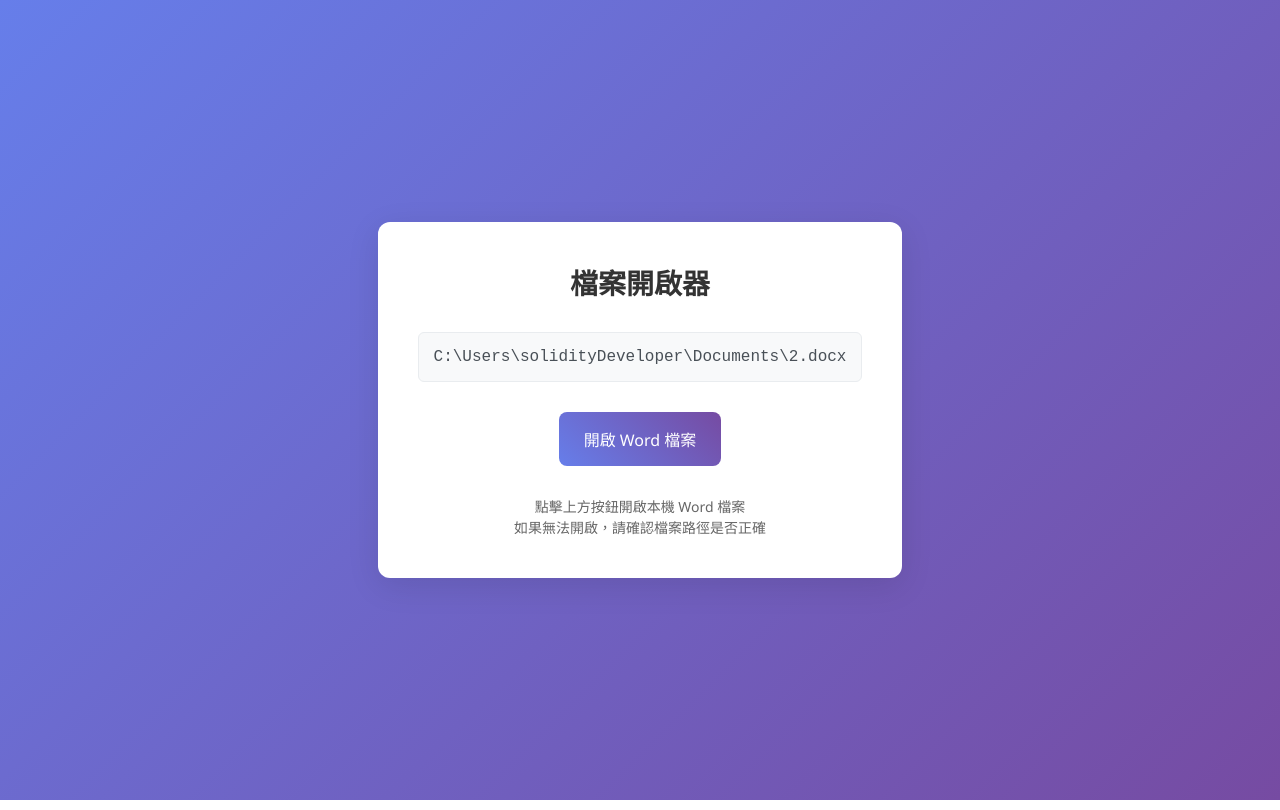
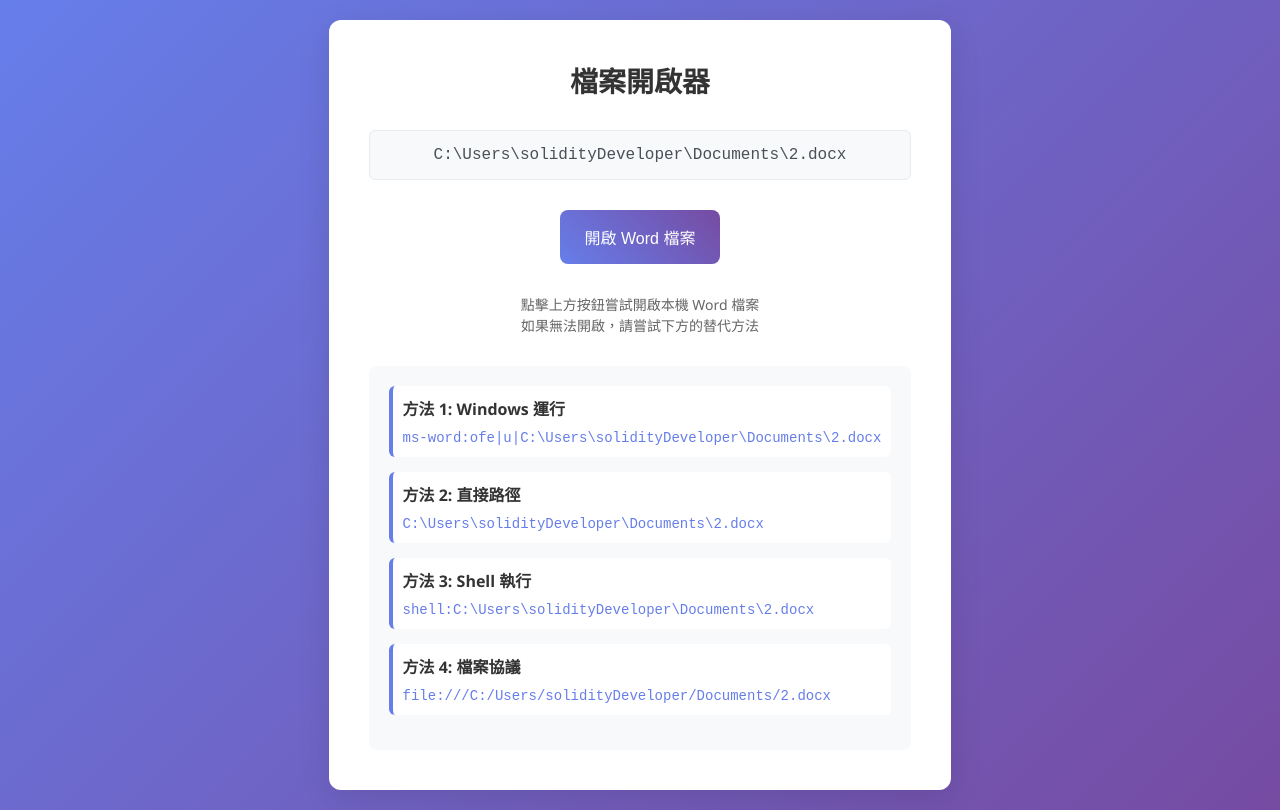
Before and after one commit to JackChen6203/mcp_test, an Electron app: page index.html in a window 1280 px wide. Drawn offline with Linux system fonts and the light colour scheme.

Commit message:
Add multiple protocol methods for opening local Word files

```diff
--- a/index.html
+++ b/index.html
@@ -48,6 +48,8 @@
             font-weight: 500;
             transition: all 0.3s ease;
             margin: 10px 0;
+            cursor: pointer;
+            border: none;
         }
 
         .file-link:hover {
@@ -72,6 +74,40 @@
             margin-top: 20px;
             line-height: 1.5;
         }
+
+        .methods {
+            margin-top: 30px;
+            padding: 20px;
+            background: #f8f9fa;
+            border-radius: 8px;
+            text-align: left;
+        }
+
+        .method {
+            margin-bottom: 15px;
+            padding: 10px;
+            background: white;
+            border-radius: 6px;
+            border-left: 4px solid #667eea;
+        }
+
+        .method-title {
+            font-weight: 600;
+            color: #333;
+            margin-bottom: 5px;
+        }
+
+        .method-link {
+            color: #667eea;
+            text-decoration: none;
+            font-family: 'Courier New', monospace;
+            font-size: 14px;
+            word-break: break-all;
+        }
+
+        .method-link:hover {
+            text-decoration: underline;
+        }
     </style>
 </head>
 <body>
@@ -82,13 +118,43 @@
             C:\Users\solidityDeveloper\Documents\2.docx
         </div>
 
-        <a href="file:///C:/Users/solidityDeveloper/Documents/2.docx" class="file-link" onclick="openLocalFile()">
+        <button class="file-link" onclick="openLocalFile()">
             開啟 Word 檔案
-        </a>
+        </button>
 
         <div class="instruction">
-            點擊上方按鈕開啟本機 Word 檔案<br>
-            如果無法開啟，請確認檔案路徑是否正確
+            點擊上方按鈕嘗試開啟本機 Word 檔案<br>
+            如果無法開啟，請嘗試下方的替代方法
+        </div>
+
+        <div class="methods">
+            <div class="method">
+                <div class="method-title">方法 1: Windows 運行</div>
+                <a href="ms-word:ofe|u|C:\Users\solidityDeveloper\Documents\2.docx" class="method-link">
+                    ms-word:ofe|u|C:\Users\solidityDeveloper\Documents\2.docx
+                </a>
+            </div>
+
+            <div class="method">
+                <div class="method-title">方法 2: 直接路徑</div>
+                <a href="C:\Users\solidityDeveloper\Documents\2.docx" class="method-link">
+                    C:\Users\solidityDeveloper\Documents\2.docx
+                </a>
+            </div>
+
+            <div class="method">
+                <div class="method-title">方法 3: Shell 執行</div>
+                <a href="shell:C:\Users\solidityDeveloper\Documents\2.docx" class="method-link">
+                    shell:C:\Users\solidityDeveloper\Documents\2.docx
+                </a>
+            </div>
+
+            <div class="method">
+                <div class="method-title">方法 4: 檔案協議</div>
+                <a href="file:///C:/Users/solidityDeveloper/Documents/2.docx" class="method-link">
+                    file:///C:/Users/solidityDeveloper/Documents/2.docx
+                </a>
+            </div>
         </div>
     </div>
 
@@ -96,31 +162,56 @@
         function openLocalFile() {
             const filePath = 'C:\\Users\\solidityDeveloper\\Documents\\2.docx';
 
-            // 嘗試多種方法開啟檔案
-            try {
-                // 方法 1: 使用 file:// 協議
-                window.open('file:///C:/Users/solidityDeveloper/Documents/2.docx', '_blank');
-            } catch (error) {
-                console.log('File protocol method failed:', error);
+            // 嘗試多種協議開啟檔案
+            const protocols = [
+                'ms-word:ofe|u|C:\\Users\\solidityDeveloper\\Documents\\2.docx',
+                'C:\\Users\\solidityDeveloper\\Documents\\2.docx',
+                'shell:C:\\Users\\solidityDeveloper\\Documents\\2.docx',
+                'file:///C:/Users/solidityDeveloper/Documents/2.docx'
+            ];
 
-                try {
-                    // 方法 2: 創建下載連結
-                    const link = document.createElement('a');
-                    link.href = 'file:///C:/Users/solidityDeveloper/Documents/2.docx';
-                    link.click();
-                } catch (error2) {
-                    console.log('Download link method failed:', error2);
+            let success = false;
 
-                    // 方法 3: 顯示提示訊息
-                    alert('請手動開啟檔案：C:\\Users\\solidityDeveloper\\Documents\\2.docx');
+            protocols.forEach((protocol, index) => {
+                setTimeout(() => {
+                    try {
+                        if (index === 0) {
+                            // Microsoft Word 專用協議
+                            window.location.href = protocol;
+                        } else if (index === 1) {
+                            // 直接路徑
+                            window.open(protocol, '_self');
+                        } else if (index === 2) {
+                            // Shell 執行
+                            window.location.href = protocol;
+                        } else {
+                            // 檔案協議
+                            window.open(protocol, '_blank');
+                        }
+                        success = true;
+                    } catch (error) {
+                        console.log(`Method ${index + 1} failed:`, error);
+                    }
+                }, index * 500);
+            });
+
+            // 如果所有方法都失敗，顯示手動指引
+            setTimeout(() => {
+                if (!success) {
+                    alert('自動開啟失敗。請手動執行以下步驟：\n\n1. 按 Win + R\n2. 輸入: C:\\Users\\solidityDeveloper\\Documents\\2.docx\n3. 按 Enter');
                 }
-            }
+            }, 3000);
         }
 
-        // 阻止默認的連結行為，使用自定義函數
-        document.querySelector('.file-link').addEventListener('click', function(e) {
-            e.preventDefault();
-            openLocalFile();
+        // 為所有方法連結添加點擊事件
+        document.addEventListener('DOMContentLoaded', function() {
+            const methodLinks = document.querySelectorAll('.method-link');
+            methodLinks.forEach(link => {
+                link.addEventListener('click', function(e) {
+                    // 讓瀏覽器嘗試處理這些協議
+                    console.log('Trying protocol:', this.href);
+                });
+            });
         });
     </script>
 </body>
```
